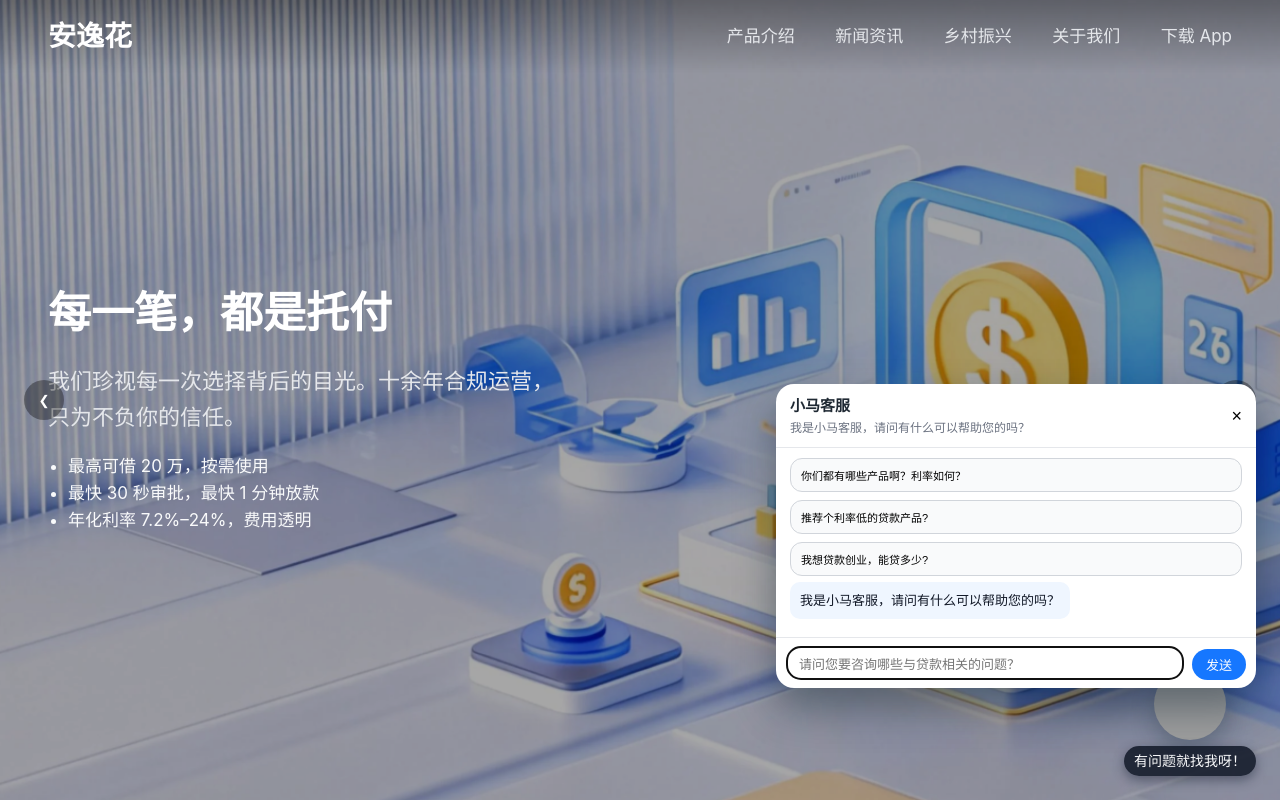
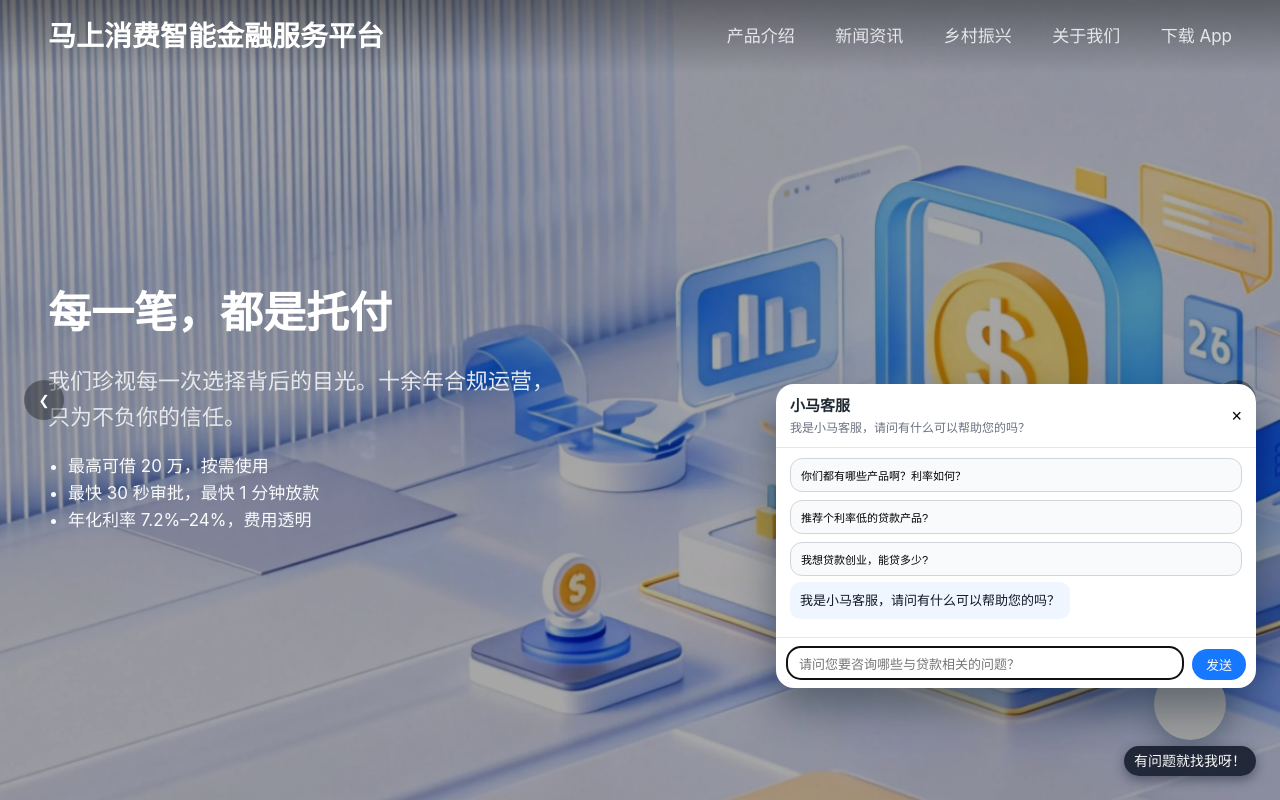
Before and after one commit to Picasso0523/znjr, a plain HTML site: page index.html in a window 1280 px wide. Shown: the top 800 px of the page. Drawn offline with Linux system fonts and the light colour scheme; grey boxes are pictures that could not be loaded.

Commit message:
Update index.html

```diff
--- a/index.html
+++ b/index.html
@@ -10,7 +10,7 @@
   <!-- 顶部导航 -->
   <header class="site-header">
     <div class="logo">
-      <span>安逸花</span>
+      <span>马上消费智能金融服务平台</span>
     </div>
     <button class="nav-toggle" id="nav-toggle" aria-label="展开导航" aria-expanded="false">
       <span></span>
```
